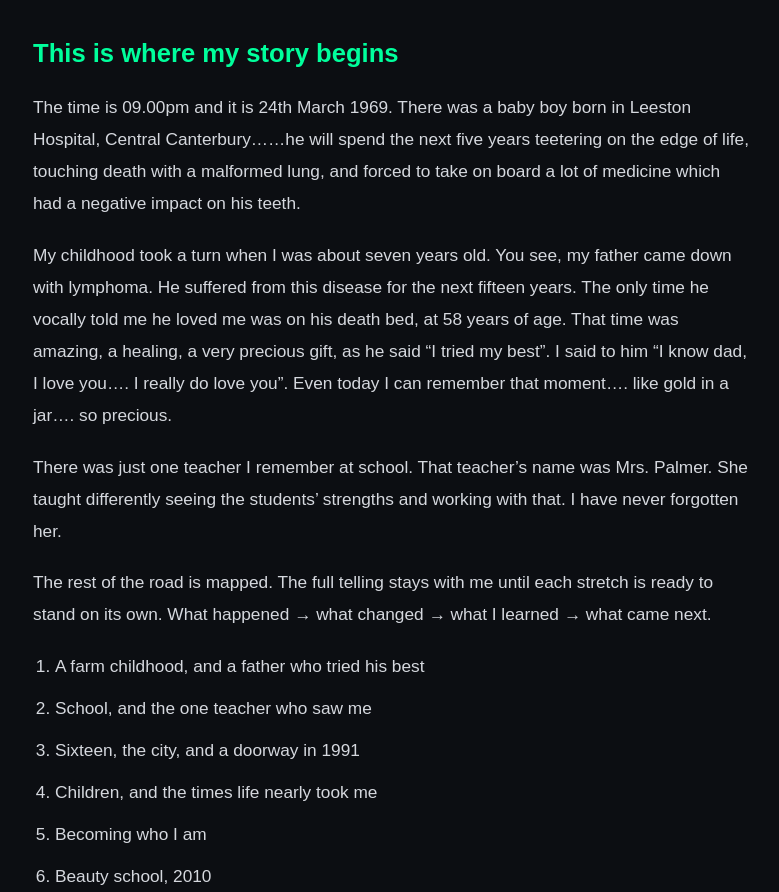
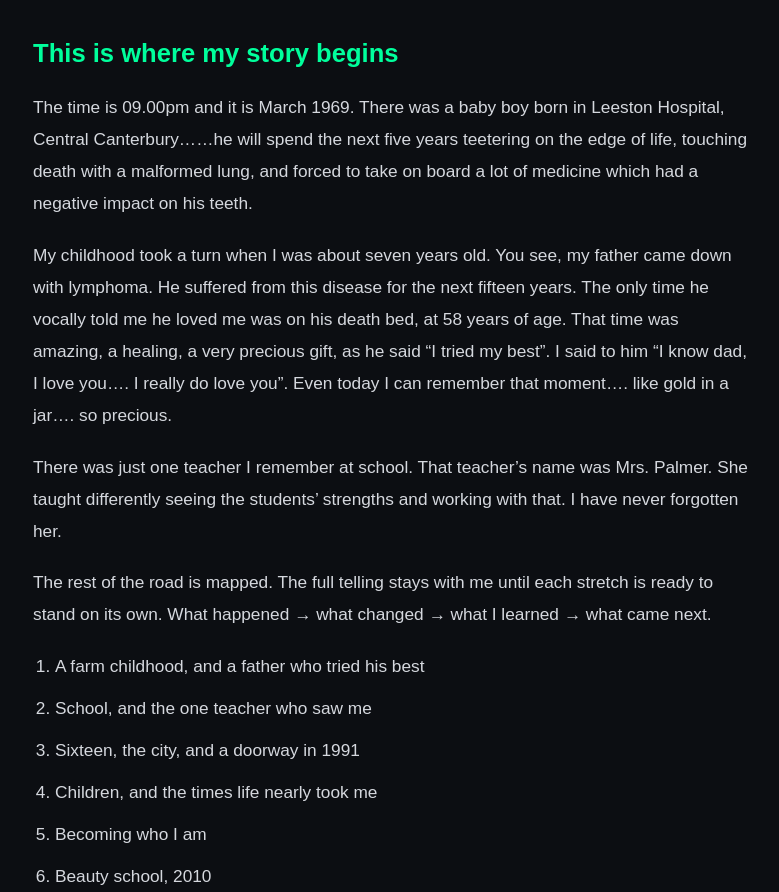
Before and after one commit to rotchana-dotcom/kea-today-website, a plain HTML site: page story.html in a window 1280 px wide. Shown: the part 890-1782 px from the top of the page, without its empty margins (247-1026 px from the left). Drawn offline with Linux system fonts and the light colour scheme; no server answers.

Commit message:
story: remove exact birth day (owner privacy)
Co-Authored-By: Claude Opus 5.5 <noreply@anthropic.com>

```diff
--- a/story.html
+++ b/story.html
@@ -51,7 +51,7 @@
 
     <h2>This is where my story begins</h2>
 
-    <p>The time is 09.00pm and it is 24th March 1969. There was a baby boy born in Leeston Hospital, Central Canterbury……he will spend the next five years teetering on the edge of life, touching death with a malformed lung, and forced to take on board a lot of medicine which had a negative impact on his teeth.</p>
+    <p>The time is 09.00pm and it is March 1969. There was a baby boy born in Leeston Hospital, Central Canterbury……he will spend the next five years teetering on the edge of life, touching death with a malformed lung, and forced to take on board a lot of medicine which had a negative impact on his teeth.</p>
 
     <p>My childhood took a turn when I was about seven years old. You see, my father came down with lymphoma. He suffered from this disease for the next fifteen years. The only time he vocally told me he loved me was on his death bed, at 58 years of age. That time was amazing, a healing, a very precious gift, as he said “I tried my best”. I said to him “I know dad, I love you…. I really do love you”. Even today I can remember that moment…. like gold in a jar…. so precious.</p>
 
```
